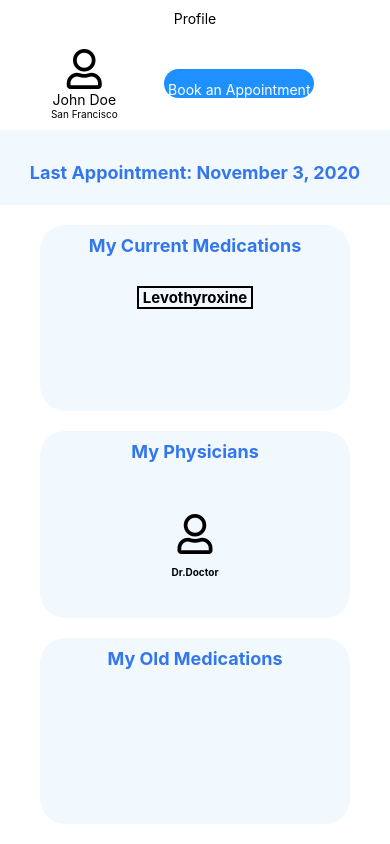
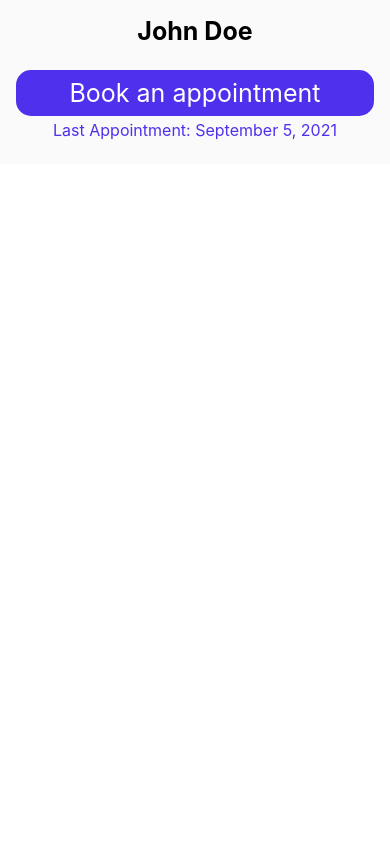
Before and after one commit to Pinfo-HumaniTECH/PINfoApp, a React Native app: screen / in a window 390 px wide. Built offline with nearby package versions, Linux system fonts and the light colour scheme.

Commit message:
Update style and layout

```diff
--- a/app/screens/ProfileScreen.js
+++ b/app/screens/ProfileScreen.js
@@ -1,5 +1,5 @@
 import React from 'react';
-import { StyleSheet, View, Text, SafeAreaView, Button, TouchableHighlight } from 'react-native';
+import { StyleSheet, View, Text, SafeAreaView, Button, TouchableHighlight, TouchableOpacity} from 'react-native';
 
 //import {render} from "react-dom";
 import Icon from 'react-native-vector-icons/FontAwesome5'
@@ -7,95 +7,70 @@ import Icon from 'react-native-vector-icons/FontAwesome5'
 //import {FontAwesomeIcon} from "@fortawesome/react-fontawesome";
 function ProfileScreen() {
     return (
-        <SafeAreaView
-            //background styling
-            style={{
-                backgroundColor: "#fff",
-                flex: 1,
-                fontFamily: "Arial",
-            }}>
+        //bg styling
+        <SafeAreaView style={styles.container}>
 
-                {/* nav bar */}
-                <View style={{
-                    backgroundColor: "white",
-                    flex: .2,
-                    justifyContent: 'center',
-                }}>
-                    <Text style={{textAlign: 'center'}}> Profile </Text>
-                </View>
+            {/* Header bar */}
+            <View style={styles.header}>
+                <Text style={styles.headerText}>John Doe</Text>
+            </View>
 
-                {/* header */}
-                <View style={{
-                    backgroundColor: "white",
-                    flex: .5,
-                    flexDirection: "row",
-                    marginLeft: 40,
-                    marginRight: 40,
-                    justifyContent: 'center',
-                    alignItems: 'center'
-                }}>
+            {/* Book an appointment */}
+            <TouchableOpacity
+                style={styles.SubmitButtonStyle}
+                activeOpacity = { .5 }
+            >
+                <Text style={styles.whiteText25}>Book an appointment</Text>
+            </TouchableOpacity>
+            <Text style={styles.purpleText16}>Last Appointment: September 5, 2021</Text>
 
-                    {/* profile */}
-                    <View style={{
-                        flex:1,
-                        alignItems: 'center',
-                    }}>
-                        {<Icon
-                            name = "user"
-                            size = {40}
-                        /> }
-                        <Text> John Doe </Text>
-                        <Text style = {{fontSize: 10}}> San Francisco </Text>
-                    </View>
-
-                    {/* book apt container */}
-                    <View style={{
-                        flex: 2.5,
-                        alignItems: 'center',
-                    }}>
-                        <View style={{
-                            backgroundColor: "dodgerblue",
-                            borderRadius: 25,
-                            }}>
-                            <Text style={{
-                                color: "white",
-                                paddingTop: 12
-                            }} > Book an Appointment {"\n"}</Text>
-                        </View>
-                    </View>
-                </View>
-                <View style={{
-                    backgroundColor: "#F1F9FF",
-                    flex: .4,
-                    marginBottom: 20,
-                    justifyContent: 'center',
-                }}>
-                    <Text style={styles.titleText}> Last Appointment: November 3, 2020 </Text>
-                </View>
-                <View style={styles.roundedRectangle}>
-                    <Text style={styles.titleText}> My Current Medications </Text>
-                    <Text style={{color: "black", fontWeight: "bold", textAlign: "center", marginTop: 30, fontSize: 15,borderColor: "black", borderWidth: 2}}> Levothyroxine </Text>
-                </View>
-                <View style={styles.roundedRectangle}>
-                    <Text style={styles.titleText}> My Physicians </Text>
-                    {<Icon style={{
-                        marginTop: 50,
-                    }}
-                        name = "user"
-                        size = {40}
-                    /> }
-                    <Text style={{color: "black", fontWeight: "bold", textAlign: "center", paddingTop: 10, fontSize: 10 }}> Dr.Doctor </Text>
-                </View>
-                <View style={styles.roundedRectangle}>
-                    <Text style={styles.titleText}> My Old Medications </Text>
-                </View>
+            {/* Current Medications */}
         </SafeAreaView>
     );
 }
 
 export default ProfileScreen;
+const COLORS = {
+    purple: '#4E30ED',
+  };
+const containerStyle = { backgroundColor: "orange"};
+const styles = StyleSheet.create({
+    container: {
+        backgroundColor: "#FAFAFA",
+        fontFamily: "Arial",
+    },
+    header: {
+        justifyContent: 'center',
+    },
+    headerText: {
+        marginTop: 16,
+        fontSize: 25,
+        textAlign: 'center',
+        fontWeight: "bold",
+        color: "black",
+    },
+    whiteText25: {
+        fontSize: 25,
+        textAlign: 'center',
+        color: "white",
+    },
+    purpleText16: {
+        fontSize: 16,
+        marginBottom: 24,
+        textAlign: 'center',
+        color: COLORS.purple,
+    },
+    SubmitButtonStyle: {
+        marginTop: 24,
+        marginBottom: 4,
+        paddingTop:8,
+        paddingBottom:8,
+        marginRight: 16,
+        marginLeft: 16,
+        backgroundColor: COLORS.purple,
+        borderRadius:15,
+      },
 
-const styles = StyleSheet.create({
     roundedRectangle: {
         backgroundColor: "#F1F9FF",
         flex: 1,
--- a/package.json
+++ b/package.json
@@ -14,6 +14,7 @@
     "react-dom": "16.13.1",
     "react-native": "https://github.com/expo/react-native/archive/sdk-40.0.1.tar.gz",
     "react-native-elements": "^3.3.2",
+    "react-native-really-awesome-button": "^1.6.0",
     "react-native-vector-icons": "^8.1.0",
     "react-native-web": "~0.13.12"
   },
```
Also changed, not shown: 1 other file (tests, documents, lock files or other folders).
